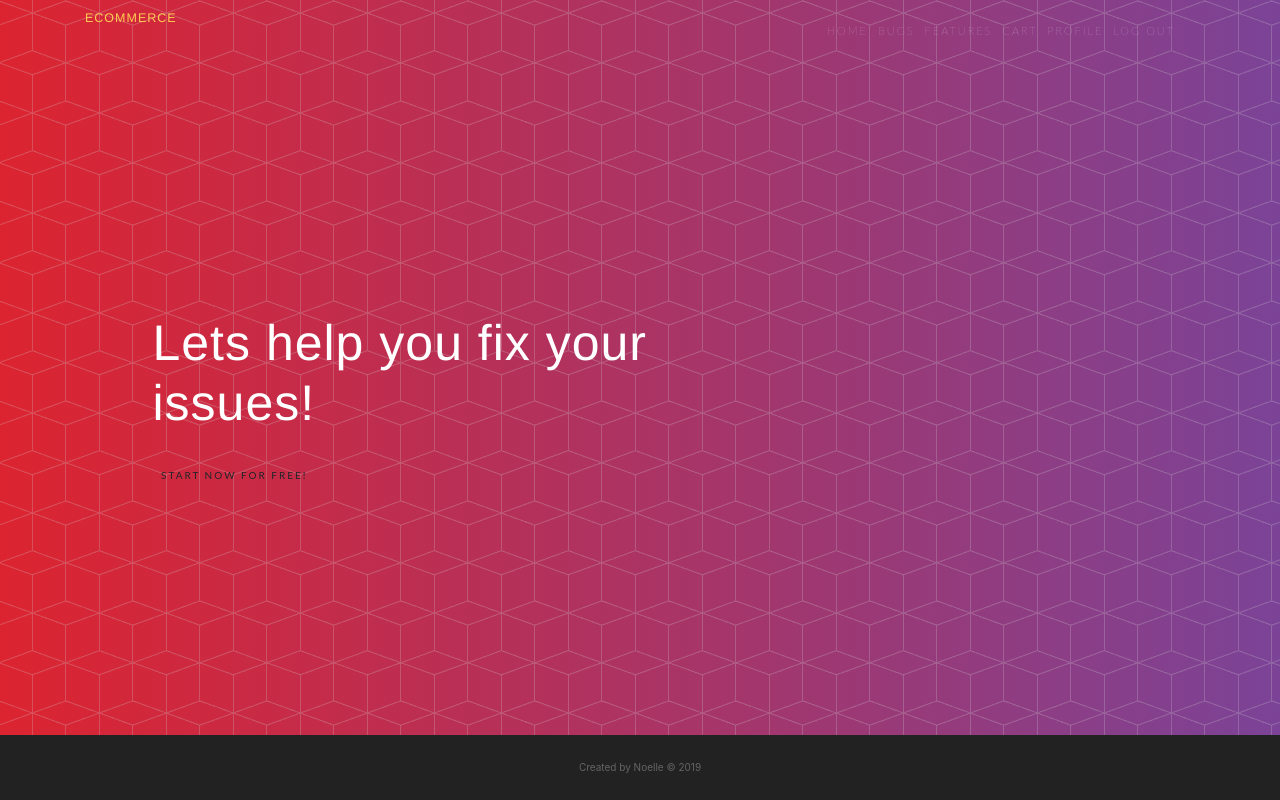
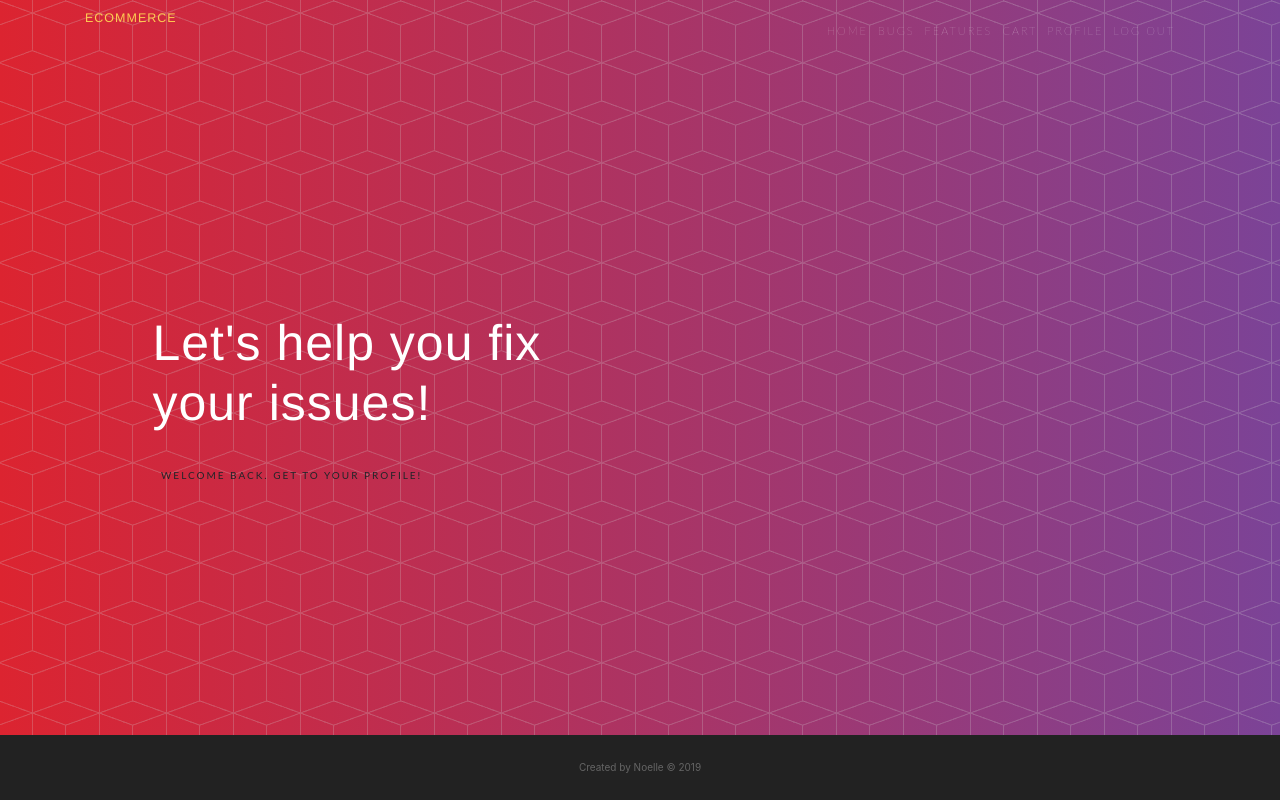
Before and after one commit to Code-Institute-Submissions/ecommerce-project, a Django app: page / in a window 1280 px wide. Run offline with Django 3.2, Linux system fonts and the light colour scheme; the visitor is signed in with stand-in values (Sample User, id 1); some libraries are stand-ins or nearby versions; some web fonts are replaced.

Commit message:
added wecome message and edited text for lets to let's and added link to sign up for free button

```diff
--- a/templates/index.html
+++ b/templates/index.html
@@ -3,23 +3,23 @@
 {% block content %}
 <!-- Masthead -->
 <header class="masthead">
-    <div class="container h-100">
-      <div class="row h-100">
-        <div class="col-lg-7 my-auto">
-          <div class="header-content mx-auto">
-            <h1 class="mb-5">Lets help you fix your issues!</h1>
-            <a href="#download" class="btn btn-outline btn-xl js-scroll-trigger">Start Now for Free!</a>
-          </div>
-        </div>
-
-                <div class="button">
-                  <!-- You can hook the "home button" to some JavaScript events or just remove it -->
-                </div>
-              </div>
-            </div>
-          </div>
+  <div class="container h-100">
+    <div class="row h-100">
+      <div class="col-lg-7 my-auto">
+        <div class="header-content mx-auto">
+          <h1 class="mb-5">Let's help you fix your issues!</h1>
+          {% if user.is_authenticated %}
+          <a href="{% url 'profile' %}" class="btn btn-outline btn-xl js-scroll-trigger">
+            Welcome back. Get to your profile!
+          </a>
+          {% else %}
+          <a href="{% url 'login' %}?next={% url 'profile' %}" class="btn btn-outline btn-xl js-scroll-trigger">
+            Start Now for Free!
+          </a>
+          {% endif %}
         </div>
       </div>
     </div>
+  </div>
 </header>
 {% endblock %}
```
